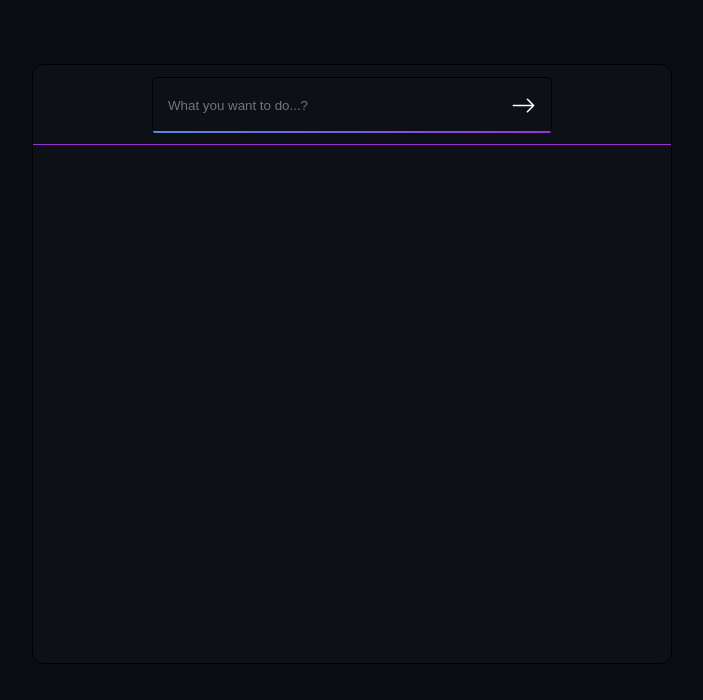
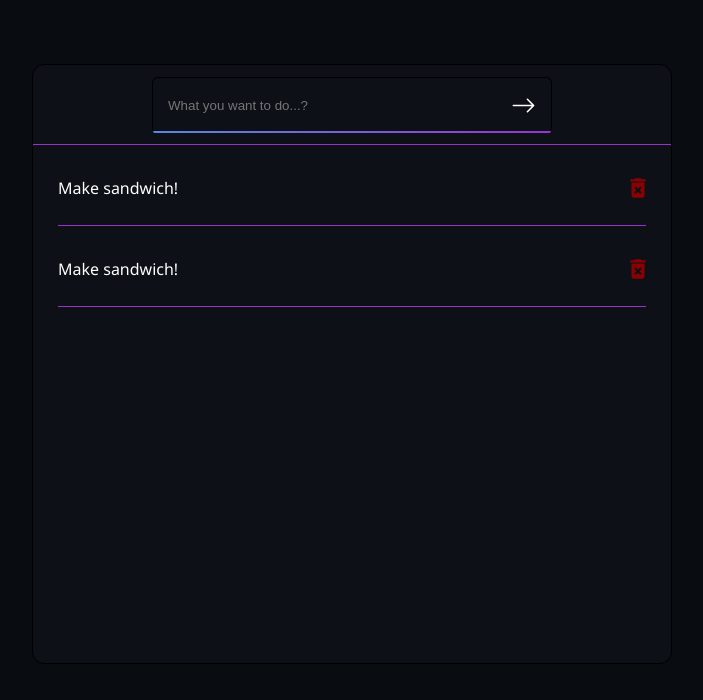
Before and after one commit to Cheapsik/todo-app, a React (Create React App) app: page / in a window 1280 px wide. Shown: the top 700 px of the page, without its empty margins (288-991 px from the left). Built offline with nearby package versions, Linux system fonts and the light colour scheme.

Commit message:
feat: adding layout and styles for Item,ItemList components

```diff
--- a/src/Item/Item.css
+++ b/src/Item/Item.css
@@ -1 +1,47 @@
-/* No CSS *//*# sourceMappingURL=Item.css.map */
+li {
+  width: 100%;
+  height: 100%;
+  position: relative;
+  padding: 20px;
+  margin: 5px;
+  display: -webkit-box;
+  display: -ms-flexbox;
+  display: flex;
+  -webkit-box-pack: justify;
+      -ms-flex-pack: justify;
+          justify-content: space-between;
+  display: flex;
+  -webkit-box-align: center;
+      -ms-flex-align: center;
+          align-items: center;
+}
+
+li button {
+  background-color: transparent;
+  color: darkred;
+  font-size: 26px;
+  padding: 5px;
+  border: 0;
+  display: -webkit-box;
+  display: -ms-flexbox;
+  display: flex;
+  cursor: pointer;
+  -webkit-transition: .2s ease-in-out;
+  transition: .2s ease-in-out;
+}
+
+li button:hover {
+  color: red;
+}
+
+li:after {
+  content: "";
+  position: absolute;
+  left: 20px;
+  right: 30px;
+  bottom: 0px;
+  z-index: 999;
+  height: 1px;
+  background-color: darkorchid;
+}
+/*# sourceMappingURL=Item.css.map */
--- a/src/Item/Item.js
+++ b/src/Item/Item.js
@@ -0,0 +1,17 @@
+import "./Item.scss";
+import { MdDeleteForever } from "react-icons/md";
+
+const Item = () => {
+  return (
+    <>
+      <li>
+        Make sandwich!
+        <button>
+          <MdDeleteForever />
+        </button>
+      </li>
+    </>
+  );
+};
+
+export default Item;
--- a/src/Item/Item.scss
+++ b/src/Item/Item.scss
@@ -0,0 +1,36 @@
+li{
+    width: 100%;
+    height: 100%;
+    position: relative;
+    padding: 20px;
+    margin: 5px;
+    display: flex;
+    justify-content: space-between;
+    display: flex;
+    align-items: center;
+    button{
+        background-color: transparent;
+        color: darkred;
+        font-size: 26px;
+        padding: 5px;
+        border: 0;
+        display: flex;
+        cursor: pointer;
+        transition: .2s ease-in-out;
+        &:hover{
+            color: red;
+        }
+
+    }
+
+    &:after {
+      content: "";
+      position: absolute;
+      left: 20px;
+      right: 30px;
+      bottom: 0px;
+      z-index: 999;
+      height: 1px;
+      background-color: darkorchid;
+  }
+  }
--- a/src/ItemList/ItemList.css
+++ b/src/ItemList/ItemList.css
@@ -1 +1,5 @@
-/* No CSS *//*# sourceMappingURL=ItemList.css.map */
+ul {
+  list-style-type: none;
+  color: white;
+}
+/*# sourceMappingURL=ItemList.css.map */
--- a/src/ItemList/ItemList.js
+++ b/src/ItemList/ItemList.js
@@ -0,0 +1,12 @@
+import Item from "../Item";
+import "./ItemList.scss";
+const ItemList = () => {
+  return (
+    <ul>
+      <Item />
+      <Item />
+    </ul>
+  );
+};
+
+export default ItemList;
--- a/src/ItemList/ItemList.scss
+++ b/src/ItemList/ItemList.scss
@@ -0,0 +1,4 @@
+ul{
+    list-style-type: none;
+    color: white;
+}
--- a/src/TodoList/TodoList.js
+++ b/src/TodoList/TodoList.js
@@ -1,9 +1,11 @@
 import "./TodoList.scss";
-import AppHeader from '../AppHeader'
+import AppHeader from '../AppHeader';
+import ItemList from '../ItemList';
 const TodoList = () => {
   return(
   <div className="todo-wrapper">
       <AppHeader />
+      <ItemList />
   </div>
   )
 };
```
Also changed, not shown: 2 other files (tests, documents, lock files or other folders).
